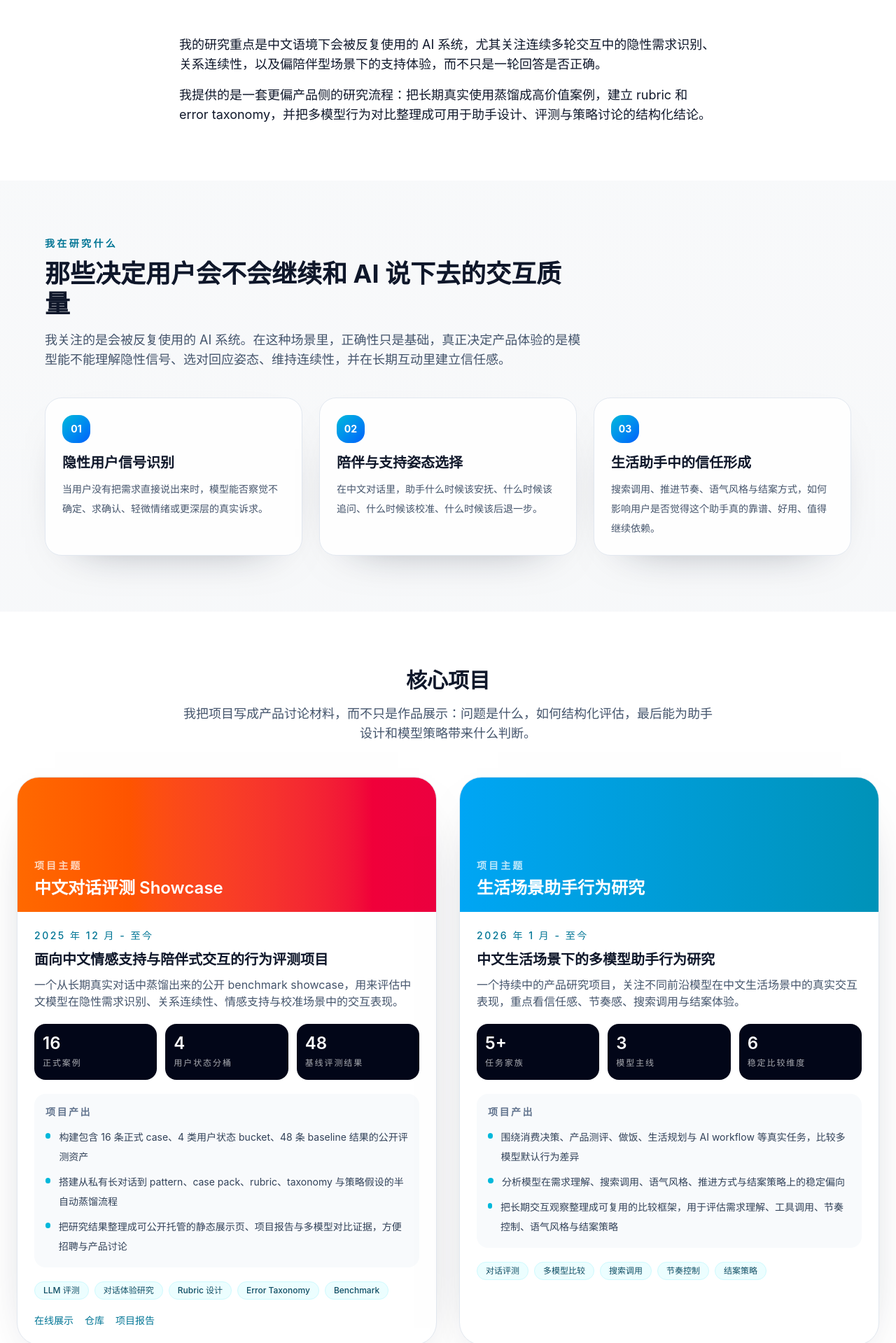
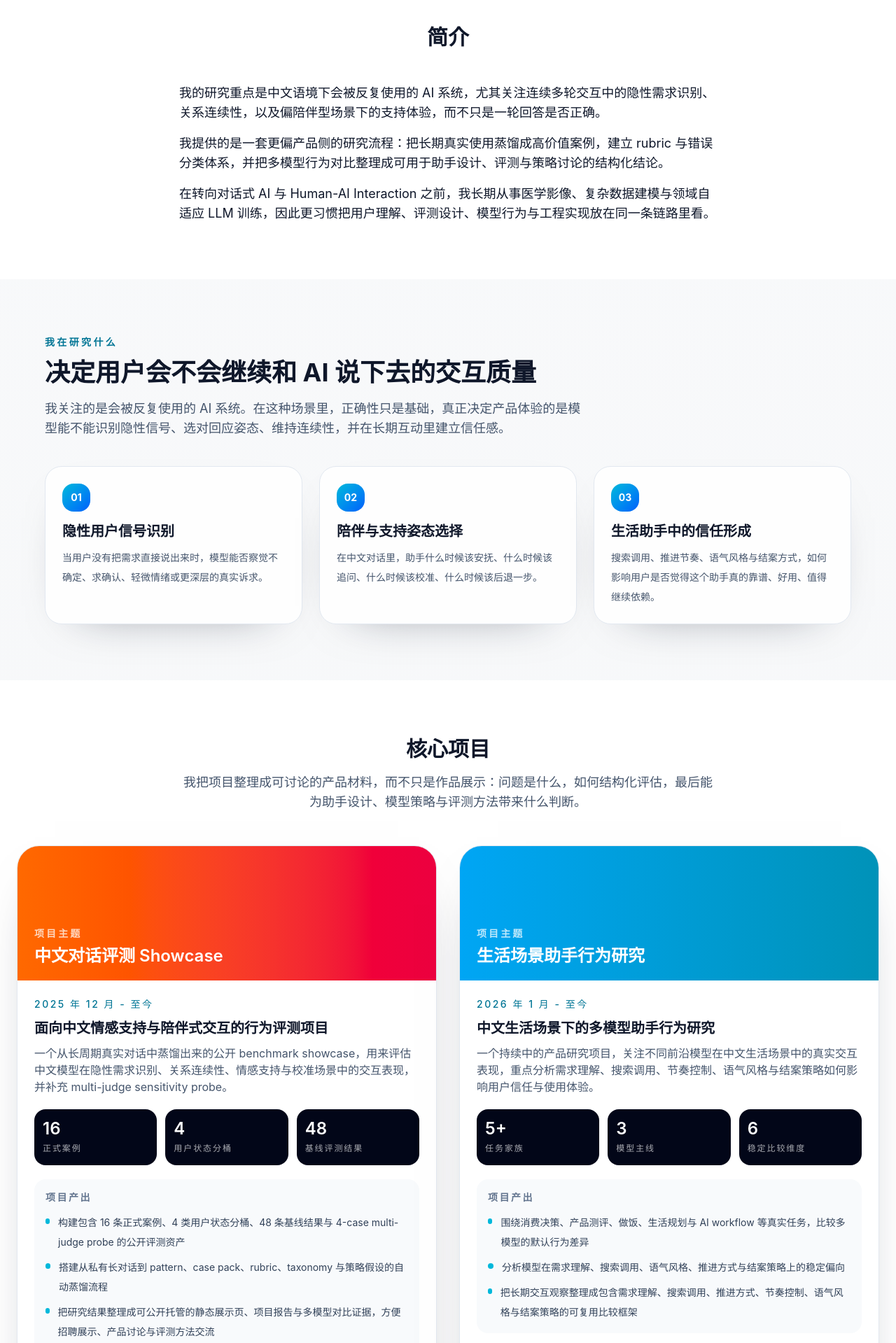
Before and after one commit to Agaresd47/LLM_dialogue, a Next.js app: page /LLM_dialogue/zh in a window 1280 px wide. Shown: the part 841-2760 px from the top of the page at 70% size. Built offline with nearby package versions, Linux system fonts and the light colour scheme.

Commit message:
Update Chinese site copy and scholar links

```diff
--- a/src/app/page.tsx
+++ b/src/app/page.tsx
@@ -1,3 +1,4 @@
+import { Fragment } from "react";
 import { Metadata } from "next";
 import Header from "@/components/Header";
 import HeroSection from "@/components/HeroSection";
@@ -6,6 +7,7 @@ import AboutSection from "@/components/AboutSection";
 import ExperienceSection from "@/components/ExperienceSection";
 import ProjectsSection from "@/components/ProjectsSection";
 import SkillsSection from "@/components/SkillsSection";
+import TechnicalBackgroundSection from "@/components/TechnicalBackgroundSection";
 import EducationSection from "@/components/EducationSection";
 import ContactSection from "@/components/ContactSection";
 import Footer from "@/components/Footer";
@@ -49,9 +51,16 @@ function PortfolioPage({ locale = "en" }: { locale?: Locale }) {
           if (!SectionComponent) return null;
 
           return (
-            <AnimateSection key={sectionId} id={sectionId}>
-              <SectionComponent locale={locale} />
-            </AnimateSection>
+            <Fragment key={sectionId}>
+              <AnimateSection key={sectionId} id={sectionId}>
+                <SectionComponent locale={locale} />
+              </AnimateSection>
+              {sectionId === "skills" && (
+                <AnimateSection id="technical-background">
+                  <TechnicalBackgroundSection locale={locale} />
+                </AnimateSection>
+              )}
+            </Fragment>
           );
         })}
       </main>
--- a/src/components/ContactSection.tsx
+++ b/src/components/ContactSection.tsx
@@ -9,13 +9,13 @@ export default function ContactSection({ locale = "en" }: { locale?: Locale }) {
       <div className="container px-6 mx-auto">
         <h2 className="mb-12 text-3xl font-bold text-center">
           {isZh
-            ? "目前正在寻找 2026 年 AI 产品与对话式 AI 全职机会"
+            ? "目前正在寻找 2026 年 AI 产品、对话式 AI 与模型评测相关全职机会"
             : "Open to 2026 Conversational AI and AI Product Roles"}
         </h2>
         <div className="max-w-md mx-auto">
           <p className="mb-8 text-center">
             {isZh
-              ? "我重点关注 AI 产品、对话式 AI、AI 陪伴、模型评测与面向用户的大模型应用研究。如果你的团队在做长期交互、中文对话体验、助手策略或评测体系，欢迎联系我。"
+              ? "我重点关注 AI 产品、对话式 AI、AI 陪伴、模型评测与面向用户的大模型应用研究。如果你的团队在做长期交互、中文对话体验、助手策略、个性化回复或评测体系，欢迎联系我。"
               : `I am actively looking for full-time roles in conversational AI, AI product,
             companion experiences, model evaluation, and user-facing LLM research. If your
             team works on long-horizon interaction quality, assistant strategy, or Chinese
--- a/src/components/ExperienceSection.tsx
+++ b/src/components/ExperienceSection.tsx
@@ -15,7 +15,7 @@ export default function ExperienceSection({
         </h2>
         <p className="mx-auto mb-12 max-w-3xl text-center text-lg text-slate-600 dark:text-slate-300">
           {locale === "zh"
-            ? "这一部分不再重复列项目，而是概括我持续关注的研究问题与产品判断框架。"
+            ? "这一部分不再重复列项目，而是概括我持续关注的研究问题、评测视角与产品判断框架。"
             : "This section summarizes the research questions I keep returning to, rather than repeating project descriptions."}
         </p>
         <div className="mx-auto grid max-w-6xl gap-6 md:grid-cols-2">
--- a/src/components/ProjectsSection.tsx
+++ b/src/components/ProjectsSection.tsx
@@ -17,7 +17,7 @@ export default function ProjectsSection({ locale = "en" }: { locale?: Locale })
         </h2>
         <p className="mx-auto mb-12 max-w-3xl text-center text-lg text-slate-600 dark:text-slate-300">
           {isZh
-            ? "我把项目写成产品讨论材料，而不只是作品展示：问题是什么，如何结构化评估，最后能为助手设计和模型策略带来什么判断。"
+            ? "我把项目整理成可讨论的产品材料，而不只是作品展示：问题是什么，如何结构化评估，最后能为助手设计、模型策略与评测方法带来什么判断。"
             : "I frame projects as product evidence rather than portfolio screenshots: what interaction problem was studied, how it was evaluated, and what the work says about assistant design."}
         </p>
         <div className="grid grid-cols-1 gap-8 md:grid-cols-2">
@@ -119,6 +119,17 @@ export default function ProjectsSection({ locale = "en" }: { locale?: Locale })
                   </div>
 
                   <div className="flex flex-wrap gap-4 text-sm font-medium">
+                    {project.website && (
+                      <a
+                        href={project.website}
+                        target="_blank"
+                        rel="noopener noreferrer"
+                        className="text-cyan-700 hover:underline dark:text-cyan-300"
+                      >
+                        {project.websiteLabel ||
+                          (isZh ? "项目网站" : "Project Website")}
+                      </a>
+                    )}
                     {project.link && (
                       <a
                         href={project.link}
--- a/src/components/SkillsSection.tsx
+++ b/src/components/SkillsSection.tsx
@@ -15,7 +15,7 @@ export default function SkillsSection({ locale = "en" }: { locale?: Locale }) {
         </h2>
         <p className="mx-auto mb-12 max-w-3xl text-center text-lg text-slate-600 dark:text-slate-300">
           {locale === "zh"
-            ? "把研究方法和实际工具分开写，方便招聘方快速判断我是在做什么分析，以及我是靠什么把它落地。"
+            ? "把研究方法和实际工具分开写，方便招聘方快速判断我在做什么分析，以及我是靠什么把它落地。"
             : "I separate research method from implementation tooling so the work reads less like a keyword cloud and more like an operating stack."}
         </p>
 
--- /dev/null
+++ b/src/components/TechnicalBackgroundSection.tsx
@@ -0,0 +1,50 @@
+import { getProfileSection, type Locale } from "@/utils/profileData";
+
+export default function TechnicalBackgroundSection({
+  locale = "en",
+}: {
+  locale?: Locale;
+}) {
+  const technicalBackground = getProfileSection(
+    "technicalBackground",
+    locale
+  ) as {
+    title: string;
+    intro: string;
+    items: { title: string; description: string }[];
+  };
+
+  if (
+    !technicalBackground ||
+    !technicalBackground.items ||
+    technicalBackground.items.length === 0
+  ) {
+    return null;
+  }
+
+  return (
+    <section id="technical-background" className="py-20">
+      <div className="container mx-auto px-6">
+        <h2 className="mb-4 text-3xl font-bold text-center">
+          {technicalBackground.title}
+        </h2>
+        <p className="mx-auto mb-12 max-w-3xl text-center text-lg text-slate-600 dark:text-slate-300">
+          {technicalBackground.intro}
+        </p>
+        <div className="mx-auto grid max-w-6xl gap-6 md:grid-cols-3">
+          {technicalBackground.items.map((item, index) => (
+            <article
+              key={index}
+              className="rounded-3xl border border-slate-200 bg-white p-6 shadow-[0_25px_70px_-50px_rgba(15,23,42,0.65)] dark:border-slate-800 dark:bg-slate-900"
+            >
+              <h3 className="mb-4 text-xl font-semibold">{item.title}</h3>
+              <p className="text-sm leading-7 text-slate-700 dark:text-slate-300">
+                {item.description}
+              </p>
+            </article>
+          ))}
+        </div>
+      </div>
+    </section>
+  );
+}
--- a/src/data/profile.json
+++ b/src/data/profile.json
@@ -109,6 +109,8 @@
         "Taxonomy",
         "Benchmarking"
       ],
+      "website": "https://agaresd47.github.io/text-dialogue-benchmark-showcase/",
+      "websiteLabel": "Project Website",
       "link": "https://agaresd47.github.io/text-dialogue-benchmark-showcase/",
       "linkLabel": "Live Showcase",
       "github": "https://github.com/Agaresd47/text-dialogue-benchmark-showcase",
@@ -176,6 +178,11 @@
       ]
     }
   ],
+  "technicalBackground": {
+    "title": "",
+    "intro": "",
+    "items": []
+  },
   "education": [
     {
       "degree": "M.S. in Data Science",
@@ -195,7 +202,8 @@
     "resume": "/Zifei_Dong_Resume.pdf",
     "socialLinks": {
       "github": "https://github.com/Agaresd47",
-      "linkedin": "https://www.linkedin.com/in/bruce-zdong/"
+      "linkedin": "https://www.linkedin.com/in/bruce-zdong/",
+      "scholar": "https://scholar.google.com/citations?user=BW8oVdIAAAAJ"
     }
   },
   "navigation": [
--- a/src/data/profile.zh.json
+++ b/src/data/profile.zh.json
@@ -1,11 +1,12 @@
 {
   "basics": {
     "name": "董自飞",
-    "eyebrow": "对话式 AI 产品研究",
-    "title": "AI 产品 / 对话式 AI 研究 | 中文对话评测、陪伴体验、多模型策略",
+    "eyebrow": "对话式 AI / Human-AI Interaction",
+    "title": "AI 产品 / 对话式 AI 研究｜中文对话评测、陪伴体验、多模型策略",
     "summaries": [
       "我在寻找 2026 年的 AI 产品、对话式 AI、AI 陪伴、模型评测与面向用户的大模型应用研究岗位。",
-      "我最近的工作重点，是把长期中文真实对话经验整理为评测案例、产品假设与结构化评测流程，聚焦情感支持、解惑、关系连续性与生活场景助手行为。"
+      "我最近的工作重点，是把长期中文真实对话经验整理为评测案例、产品假设与结构化评测流程，聚焦情感支持、解惑、关系连续性与生活场景助手行为。",
+      "在转向对话式 AI 之前，我长期参与医学影像、复杂数据建模与领域自适应 LLM 训练，因此更习惯从评测、建模与产品三者交界处理解 Human-AI Interaction。"
     ],
     "highlights": [
       "中文对话评测",
@@ -18,8 +19,8 @@
   },
   "focus": {
     "eyebrow": "我在研究什么",
-    "title": "那些决定用户会不会继续和 AI 说下去的交互质量",
-    "intro": "我关注的是会被反复使用的 AI 系统。在这种场景里，正确性只是基础，真正决定产品体验的是模型能不能理解隐性信号、选对回应姿态、维持连续性，并在长期互动里建立信任感。",
+    "title": "决定用户会不会继续和 AI 说下去的交互质量",
+    "intro": "我关注的是会被反复使用的 AI 系统。在这种场景里，正确性只是基础，真正决定产品体验的是模型能不能识别隐性信号、选对回应姿态、维持连续性，并在长期互动里建立信任感。",
     "themes": [
       {
         "title": "隐性用户信号识别",
@@ -38,7 +39,8 @@
   "about": {
     "paragraphs": [
       "我的研究重点是中文语境下会被反复使用的 AI 系统，尤其关注连续多轮交互中的隐性需求识别、关系连续性，以及偏陪伴型场景下的支持体验，而不只是一轮回答是否正确。",
-      "我提供的是一套更偏产品侧的研究流程：把长期真实使用蒸馏成高价值案例，建立 rubric 和 error taxonomy，并把多模型行为对比整理成可用于助手设计、评测与策略讨论的结构化结论。"
+      "我提供的是一套更偏产品侧的研究流程：把长期真实使用蒸馏成高价值案例，建立 rubric 与错误分类体系，并把多模型行为对比整理成可用于助手设计、评测与策略讨论的结构化结论。",
+      "在转向对话式 AI 与 Human-AI Interaction 之前，我长期从事医学影像、复杂数据建模与领域自适应 LLM 训练，因此更习惯把用户理解、评测设计、模型行为与工程实现放在同一条链路里看。"
     ]
   },
   "experience": [
@@ -47,14 +49,14 @@
       "label": "交互质量",
       "responsibilities": [
         "关注用户没有把需求直接说透时，模型能否识别不确定、求确认、轻微情绪和更深层的真实诉求。",
-        "分析助手如何把低显性信号转化为合适的下一步回应。"
+        "分析助手如何把低显性信号转化为更合适的下一步回应。"
       ]
     },
     {
       "title": "对话评测设计",
       "label": "Benchmark 设计",
       "responsibilities": [
-        "设计适合长程对话的 case bucket、rubric 和 taxonomy，评估姿态选择、推进节奏与关系连续性。",
+        "设计适合长程对话的 case bucket、rubric 与 taxonomy，评估回应姿态、推进节奏与关系连续性。",
         "把定性交互观察转化为可复用的结构化评测资产。"
       ]
     },
@@ -63,7 +65,7 @@
       "label": "产品方向",
       "responsibilities": [
         "研究助手在情绪负载较高的对话中，什么时候该安抚、什么时候该追问、什么时候该校准、什么时候该后退一步。",
-        "用这些模式反推陪伴型产品中的默认回复策略与边界设计。"
+        "用这些模式反推陪伴型产品中的默认回复策略、切换条件与边界设计。"
       ]
     },
     {
@@ -71,7 +73,7 @@
       "label": "模型比较",
       "responsibilities": [
         "围绕中文生活场景中的重复任务，对比 GPT、Claude、Gemini 的稳定行为差异，而不是只看单次 prompt。",
-        "跟踪搜索调用、任务 framing、语气风格和结案方式上的偏向，用于支持助手策略判断。"
+        "跟踪搜索调用、任务 framing、语气风格、推进节奏与结案方式上的偏向，用于支持助手策略判断。"
       ]
     }
   ],
@@ -82,11 +84,11 @@
       "color": "from-orange-500 to-rose-600",
       "duration": "2025 年 12 月 - 至今",
       "title": "面向中文情感支持与陪伴式交互的行为评测项目",
-      "description": "一个从长期真实对话中蒸馏出来的公开 benchmark showcase，用来评估中文模型在隐性需求识别、关系连续性、情感支持与校准场景中的交互表现。",
+      "description": "一个从长周期真实对话中蒸馏出来的公开 benchmark showcase，用来评估中文模型在隐性需求识别、关系连续性、情感支持与校准场景中的交互表现，并补充 multi-judge sensitivity probe。",
       "features": [
-        "构建包含 16 条正式 case、4 类用户状态 bucket、48 条 baseline 结果的公开评测资产",
-        "搭建从私有长对话到 pattern、case pack、rubric、taxonomy 与策略假设的半自动蒸馏流程",
-        "把研究结果整理成可公开托管的静态展示页、项目报告与多模型对比证据，方便招聘与产品讨论"
+        "构建包含 16 条正式案例、4 类用户状态分桶、48 条基线结果与 4-case multi-judge probe 的公开评测资产",
+        "搭建从私有长对话到 pattern、case pack、rubric、taxonomy 与策略假设的自动蒸馏流程",
+        "把研究结果整理成可公开托管的静态展示页、项目报告与多模型对比证据，方便招聘展示、产品讨论与评测方法交流"
       ],
       "stats": [
         {
@@ -103,12 +105,14 @@
         }
       ],
       "technologies": [
-        "LLM 评测",
-        "对话体验研究",
+        "对话评测",
+        "多模型行为分析",
         "Rubric 设计",
-        "Error Taxonomy",
-        "Benchmark"
+        "错误分类体系",
+        "Multi-judge probe"
       ],
+      "website": "https://agaresd47.github.io/text-dialogue-benchmark-showcase/",
+      "websiteLabel": "项目网站",
       "link": "https://agaresd47.github.io/text-dialogue-benchmark-showcase/",
       "linkLabel": "在线展示",
       "github": "https://github.com/Agaresd47/text-dialogue-benchmark-showcase",
@@ -122,11 +126,11 @@
       "color": "from-sky-500 to-cyan-600",
       "duration": "2026 年 1 月 - 至今",
       "title": "中文生活场景下的多模型助手行为研究",
-      "description": "一个持续中的产品研究项目，关注不同前沿模型在中文生活场景中的真实交互表现，重点看信任感、节奏感、搜索调用与结案体验。",
+      "description": "一个持续中的产品研究项目，关注不同前沿模型在中文生活场景中的真实交互表现，重点分析需求理解、搜索调用、节奏控制、语气风格与结案策略如何影响用户信任与使用体验。",
       "features": [
-        "围绕消费决策、产品测评、做饭、生活规划与 AI workflow 等真实任务，比较多模型默认行为差异",
+        "围绕消费决策、产品测评、做饭、生活规划与 AI workflow 等真实任务，比较多模型的默认行为差异",
         "分析模型在需求理解、搜索调用、语气风格、推进方式与结案策略上的稳定偏向",
-        "把长期交互观察整理成可复用的比较框架，用于评估需求理解、工具调用、节奏控制、语气风格与结案策略"
+        "把长期交互观察整理成包含需求理解、搜索调用、推进方式、节奏控制、语气风格与结案策略的可复用比较框架"
       ],
       "stats": [
         {
@@ -159,7 +163,7 @@
         "错误分类体系",
         "案例蒸馏",
         "多模型分析",
-        "交互策略",
+        "Multi-judge probe",
         "对话评测"
       ]
     },
@@ -171,11 +175,29 @@
         "结构化标注",
         "搜索工作流",
         "实验设计",
-        "洞察归纳",
+        "结果归纳",
         "轻量原型"
       ]
     }
   ],
+  "technicalBackground": {
+    "title": "相关技术经历",
+    "intro": "除了对话评测与产品研究，我也有较强的建模与工程背景。这些经历让我在转向 Human-AI Interaction 之后，能够更自然地把用户理解、评测设计、模型行为与实现约束放在一起考虑。",
+    "items": [
+      {
+        "title": "领域自适应 LLM 训练",
+        "description": "参与面向长文本理解、结构化信息抽取与细粒度文本分类的领域自适应 LLM 项目，负责基于 Qwen 的训练、调参与实验迭代，熟悉 QLoRA、SGLang、CoT 与 RLHF 风格对齐。"
+      },
+      {
+        "title": "医学影像生成与分析",
+        "description": "独立主导医学影像生成与分析研究，处理 8TB+ 异构数据与 5 万余例 CT，具备复杂数据构造、弱监督学习与端到端训练优化经验。"
+      },
+      {
+        "title": "高噪声数据建模与工程优化",
+        "description": "具备量化与数据工程实习经验，做过大规模数据清洗、特征生成、训练链路优化与关键模块加速，能够把研究原型推进为稳定可复用的流程。"
+      }
+    ]
+  },
   "education": [
     {
       "degree": "数据科学硕士",
@@ -195,7 +217,8 @@
     "resume": "/董自飞简历.pdf",
     "socialLinks": {
       "github": "https://github.com/Agaresd47",
-      "linkedin": "https://www.linkedin.com/in/bruce-zdong/"
+      "linkedin": "https://www.linkedin.com/in/bruce-zdong/",
+      "scholar": "https://scholar.google.com/citations?user=BW8oVdIAAAAJ"
     }
   },
   "navigation": [
```
Also changed, not shown: src/components/Header.tsx (+10 -0 lines), src/components/MobileMenuToggle.tsx (+13 -0 lines), 1 other file (tests, documents, lock files or other folders).
